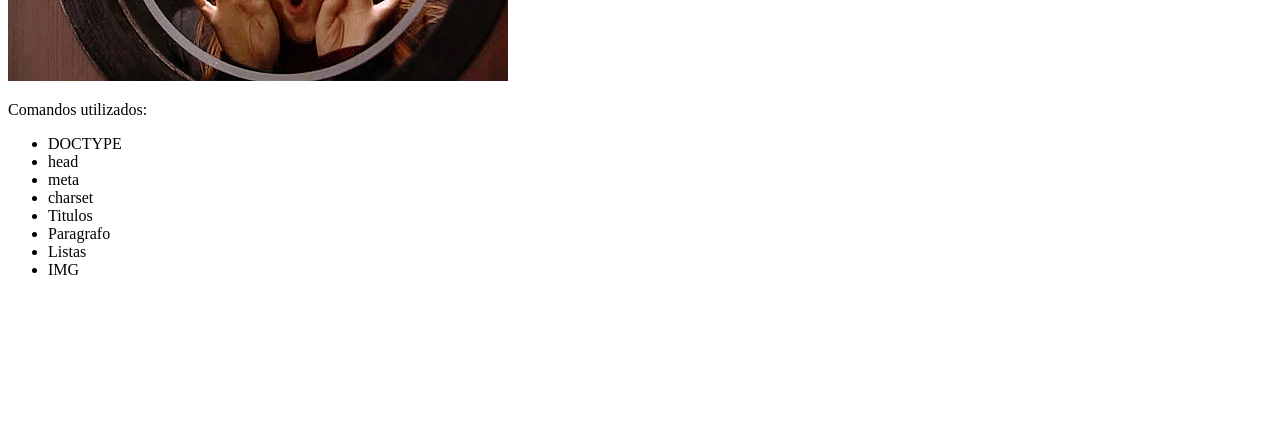
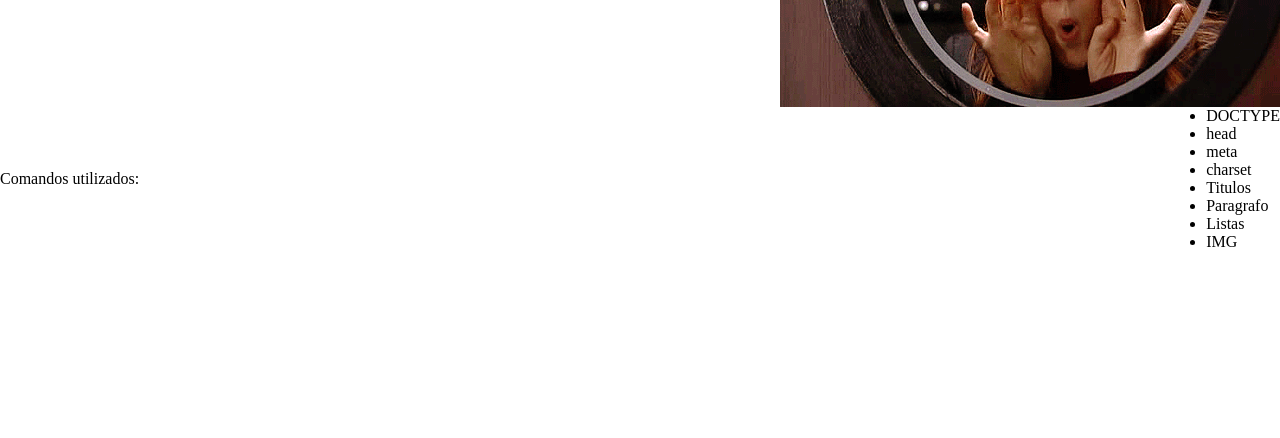
Before and after one commit to daniela-mattos/alura_exercicio, a plain HTML site: page index.html in a window 1280 px wide. Shown: the part 362-800 px from the top of the page. Drawn offline with Linux system fonts and the light colour scheme.

Commit message:
adicionando css

```diff
--- a/index.html
+++ b/index.html
@@ -3,9 +3,10 @@
 <head>
     <meta charset="UTF-8">
     <title>Exercícios HTML Alura</title>
+    <link rel="stylesheet" href="style.css">
 </head>
 <body>
-
+    <main class="apresentacao">
         <h1>Primeiros exercícios</h1>
         <h2>Revisão HTML</h2>
         <p>Estou revisando os comandos HTML mais básicos.</p>
@@ -24,6 +25,6 @@
             <li>Listas</li>
             <li>IMG </li>
         </ul>
-
+    </main>
 </body>
 </html>
--- /dev/null
+++ b/style.css
@@ -0,0 +1,21 @@
+* {
+    margin: 0;
+    padding: 0;
+}
+
+body {
+    height: 100vh;
+    width: 100%;
+    box-sizing: border-box;
+    display: flex;
+    justify-content: center;
+    align-items: center;
+}
+
+.apresentacao {
+    display: flex;
+    align-items: center;
+    justify-content: space-between;
+    flex-direction: row;
+    flex-wrap: wrap;
+}
```
Lines whose indentation alone changed are shown as unchanged.
